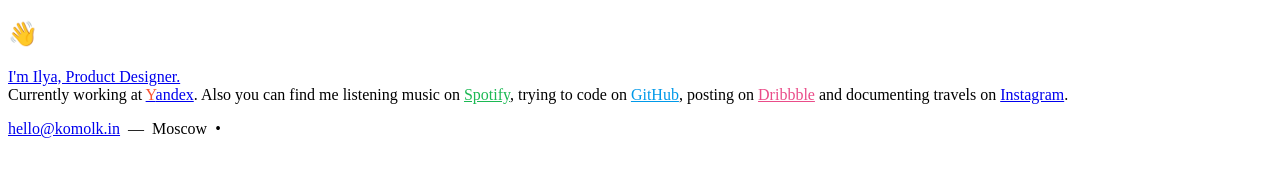
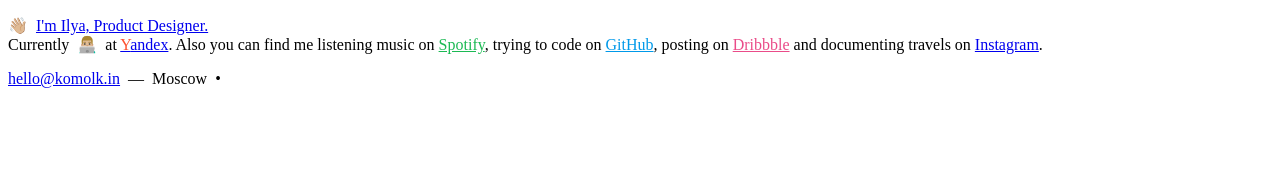
Before and after one commit to komolkin/komolkin, a Gatsby site: page / in a window 1280 px wide. Built offline with nearby package versions, Linux system fonts and the light colour scheme; Gatsby itself is replaced by a stand-in of ours.

```diff
--- a/src/pages/index.js
+++ b/src/pages/index.js
@@ -5,8 +5,7 @@ const IndexPage = () => (
   <div>
     <div className="Hero">
       <div className="HeroGroup">
-        <h2>👋</h2>
-        <p><Link to="/">I'm Ilya, Product Designer.</Link><br />Currently working at <Link to="https://yandex.ru"><span style={{color: '#fd512f',}}>Y</span>andex</Link>. Also you can find me listening music on <Link to="https://open.spotify.com/user/komolkin-us" style={{color: '#1cb954',}}>Spotify</Link>, trying to code on <Link to="https://github.com/komolkin" style={{color: '#0099e9',}}>GitHub</Link>, posting on <Link to="https://dribbble.com/komolkin" style={{color: '#ea4c89',}}>Dribbble</Link> and documenting travels on <Link to="https://www.instagram.com/komolkin/" className="Instagram">Instagram</Link>.</p>
+        <p>👋🏼&nbsp;&nbsp;<Link to="/">I'm Ilya, Product Designer.</Link><br />Currently&nbsp;&nbsp;👨🏼‍💻&nbsp;&nbsp;at <Link to="https://yandex.ru"><span style={{color: '#fd512f',}}>Y</span>andex</Link>. Also you can find me listening music on <Link to="https://open.spotify.com/user/komolkin-us" style={{color: '#1cb954',}}>Spotify</Link>, trying to code on <Link to="https://github.com/komolkin" style={{color: '#0099e9',}}>GitHub</Link>, posting on <Link to="https://dribbble.com/komolkin" style={{color: '#ea4c89',}}>Dribbble</Link> and documenting travels on <Link to="https://www.instagram.com/komolkin/" className="Instagram">Instagram</Link>.</p>
         <p><Link to="/">hello@komolk.in</Link>&nbsp;&nbsp;—&nbsp;&nbsp;Moscow&nbsp;&nbsp;<span className="Status Flicker">•</span></p>
       </div>
     </div>
```
